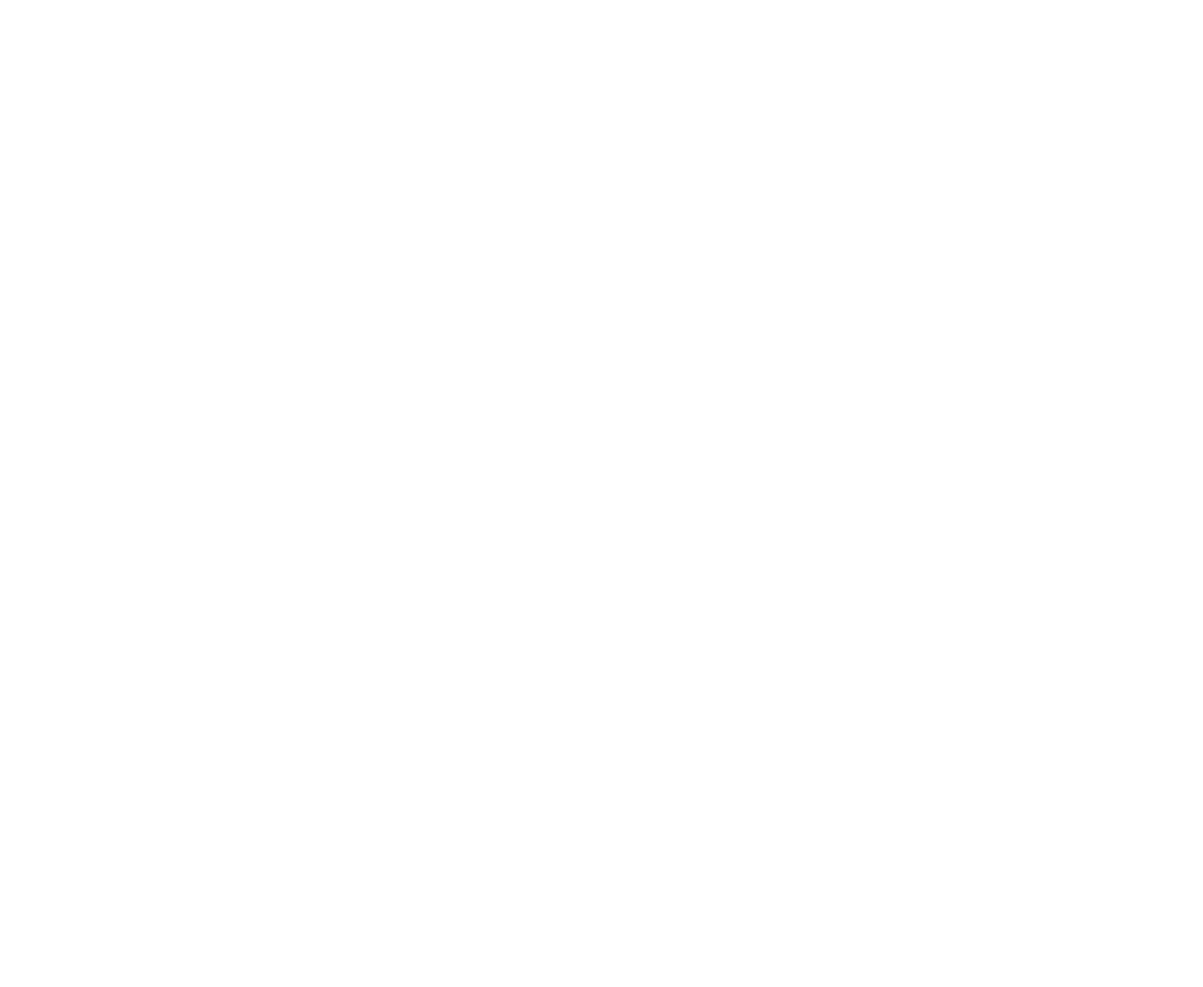
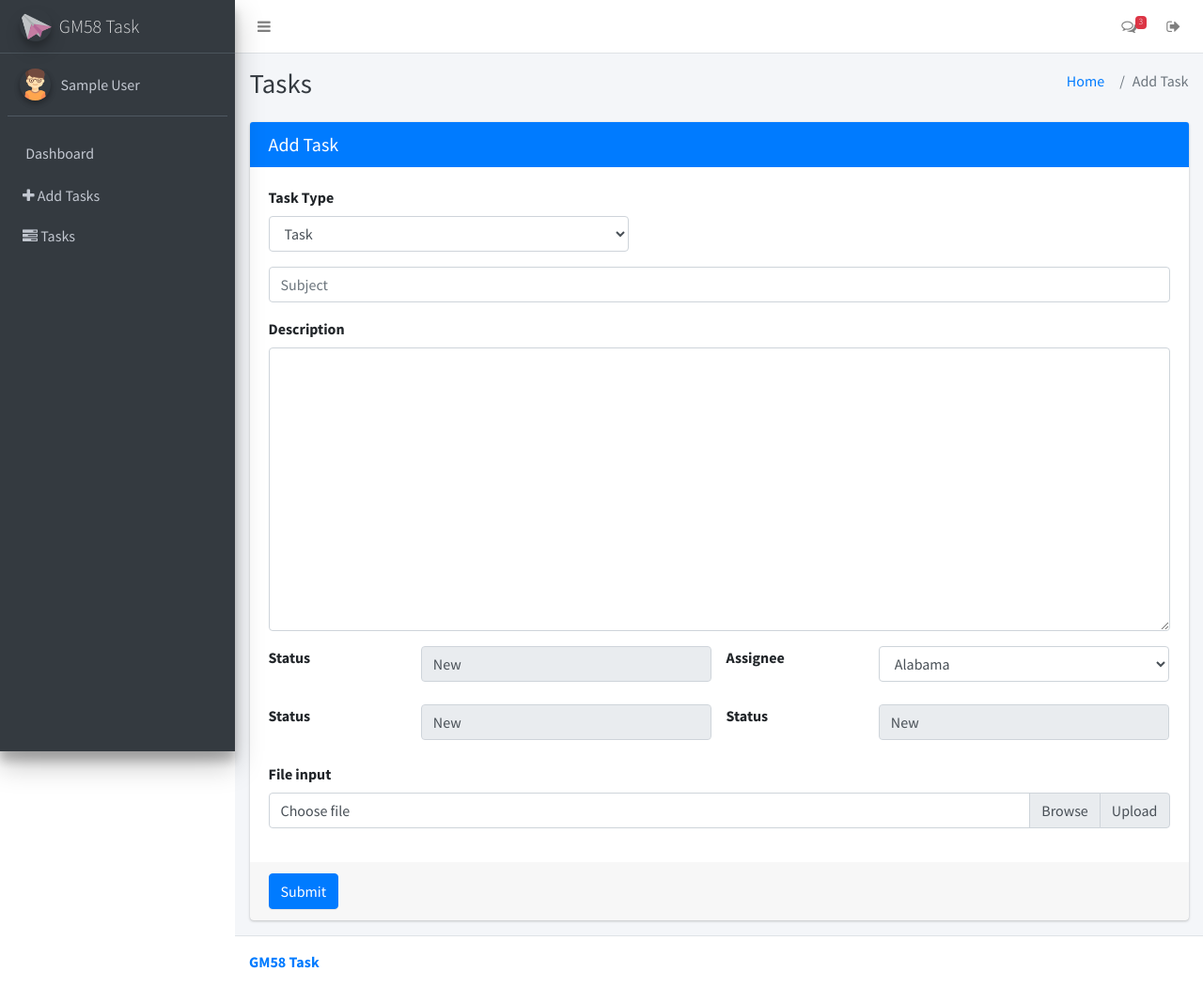
Before and after one commit to emuroiwa/gm58_task, a Laravel app: page /tasks/create in a window 1280 px wide. Before the commit the page is empty. Shown: the whole page at 94% size. Before the commit the page ends 800 px from the top, so only its background shows below. Run offline with Laravel 8, Linux system fonts and the light colour scheme; the visitor is signed in with stand-in values (Sample User, id 1); style sheets or scripts are compiled from the project's sources.

Commit message:
add task view,controller and model

```diff
--- a/app/Http/Controllers/TasksController.php
+++ b/app/Http/Controllers/TasksController.php
@@ -4,6 +4,8 @@
 
 use Illuminate\Http\Request;
 use App\Task;
+use DateTime;
+use Illuminate\Support\Facades\Auth;
 
 class TasksController extends Controller
 {
@@ -25,7 +27,7 @@
      */
     public function create()
     {
-
+       return view('tasks.addTask');
     }
 
     /**
@@ -36,7 +38,29 @@
      */
     public function store(Request $request)
     {
-        //
+        $now = new DateTime();
+        if (Auth::check()) {
+            $task = Task::create([
+                'issue_type' => $request->input('taskType'),
+                'subject' => $request->input('taskSubject'),
+                'description' => $request->input('taskDescription'),
+                'key' => $request->input('taskDescription'),
+                'assignee' =>1,
+                'status' =>1,
+                'priority' =>1,
+                'due_date' =>$now,
+                'registed_by' => Auth::user()->id
+            ]);
+
+
+            if ($task) {
+                return view('tasks.addTask')->with('success','success');
+            }
+
+        }
+
+        return view('tasks.addTask')->with('error','error');
+
     }
 
     /**
--- a/resources/views/layouts/sidebar.blade.php
+++ b/resources/views/layouts/sidebar.blade.php
@@ -31,10 +31,16 @@
                     </a>
                 </li>
                 <li class="nav-item">
-                  <a href="{{ route('addTask') }}" class="nav-link {!! classActiveSegment(2, 'addTask') !!}">
-                    <i class="fa fa-tasks"></i>
-                    <p>Tasks</p>
-                  </a>
+                    <a href="{{ route('addTask') }}" class="nav-link {!! classActiveSegment(2, 'addTask') !!}">
+                        <i class="fa fa-plus"></i>
+                        <p>Add Tasks</p>
+                    </a>
+                </li>
+                <li class="nav-item">
+                    <a href="{{ route('viewTask') }}" class="nav-link {!! classActiveSegment(2, 'viewTask') !!}">
+                        <i class="fa fa-tasks"></i>
+                        <p>Tasks</p>
+                    </a>
                 </li>
             </ul>
         </nav>
--- a/resources/views/tasks/addTask.blade.php
+++ b/resources/views/tasks/addTask.blade.php
@@ -37,15 +37,71 @@
                             </div>
                         <!-- /.card-header -->
                         <!-- form start -->
-                            <form role="form">
+                            {{--  <form role="form">  --}}
+                            <form method="post" action="{{ route('tasks.store') }}"  role="form">
+                                @csrf
                                 <div class="card-body">
                                     <div class="form-group">
-                                        <label for="exampleInputEmail1"></label>
-                                        <input type="email" class="form-control" id="exampleInputEmail1" placeholder="Enter email">
+                                        <label for="taskType">Task Type</label>
+                                            <select class="form-control" style="width:40%" id="taskType" name="taskType">
+                                                <option value="1">Task</option>
+                                                <option value="2">Change Request</option>
+                                                <option value="3">Other</option>
+                                            </select>
                                     </div>
                                     <div class="form-group">
-                                        <label for="exampleInputPassword1">Password</label>
-                                        <input type="password" class="form-control" id="exampleInputPassword1" placeholder="Password">
+                                        <input type="text" class="form-control" id="taskSubject" placeholder="Subject" name="taskSubject">
+                                    </div>
+                                    <div class="form-group">
+                                            <label for="taskDescription">Description</label>
+                                            <textarea rows="12" class="form-control" id="taskDescription" name="taskDescription"></textarea>
+                                    </div>
+                                    <div class="row mb-2">
+                                        <div class="col-sm-2">
+                                            <label>Status</label>
+                                        </div>
+                                        <div class="col-sm-4">
+                                            <div class="form-group">
+                                                <input type="text" class="form-control" id="taskSubject" placeholder="Subject" value="New" disabled>
+                                            </div>
+                                        </div>
+
+                                        <div class="col-sm-2">
+                                            <label>Assignee</label>
+                                        </div>
+                                        <div class="col-sm-4">
+                                            <div class="form-group">
+                                                 <select class="form-control select2" style="width: 100%;">
+                                                    <option selected="selected">Alabama</option>
+                                                    <option>Alaska</option>
+                                                    <option disabled="disabled">California (disabled)</option>
+                                                    <option>Delaware</option>
+                                                    <option>Tennessee</option>
+                                                    <option>Texas</option>
+                                                    <option>Washington</option>
+                                                </select>
+                                            </div>
+                                        </div>
+                                    </div>
+
+                                    <div class="row mb-2">
+                                        <div class="col-sm-2">
+                                            <label>Status</label>
+                                        </div>
+                                        <div class="col-sm-4">
+                                            <div class="form-group">
+                                                <input type="text" class="form-control" id="taskSubject" placeholder="Subject" value="New" disabled>
+                                            </div>
+                                        </div>
+
+                                        <div class="col-sm-2">
+                                            <label>Status</label>
+                                        </div>
+                                        <div class="col-sm-4">
+                                            <div class="form-group">
+                                                <input type="text" class="form-control" id="taskSubject" placeholder="Subject" value="New" disabled>
+                                            </div>
+                                        </div>
                                     </div>
                                     <div class="form-group">
                                         <label for="exampleInputFile">File input</label>
@@ -53,20 +109,16 @@
                                         <div class="custom-file">
                                             <input type="file" class="custom-file-input" id="exampleInputFile">
                                             <label class="custom-file-label" for="exampleInputFile">Choose file</label>
-                                        </div>
-                                        <div class="input-group-append">
+                                    </div>
+                                    <div class="input-group-append">
                                             <span class="input-group-text" id="">Upload</span>
-                                        </div>
-                                        </div>
+                                     </div>
                                     </div>
-                                    <div class="form-check">
-                                        <input type="checkbox" class="form-check-input" id="exampleCheck1">
-                                        <label class="form-check-label" for="exampleCheck1">Check me out</label>
                                     </div>
                                 </div>
                                 <!-- /.card-body -->
                                 <div class="card-footer">
-                                    <button type="submit" class="btn btn-primary">Submit</button>
+                                    <input type="submit" class="btn btn-primary" value="Submit"/>
                                 </div>
                             </form>
                     </div>
@@ -75,3 +127,13 @@
         </section>
     </div>
 @endsection
+@section('javascript')
+<!-- dataTables -->
+<script src="/dist/plugins/jquery/jquery.min.js"></script>
+<script>
+          //Initialize Select2 Elements
+    $(function () {
+        $('.select2').select2()
+    });
+</script>
+@endsection
```
Also changed, not shown: app/Task.php (+13 -1 lines).
